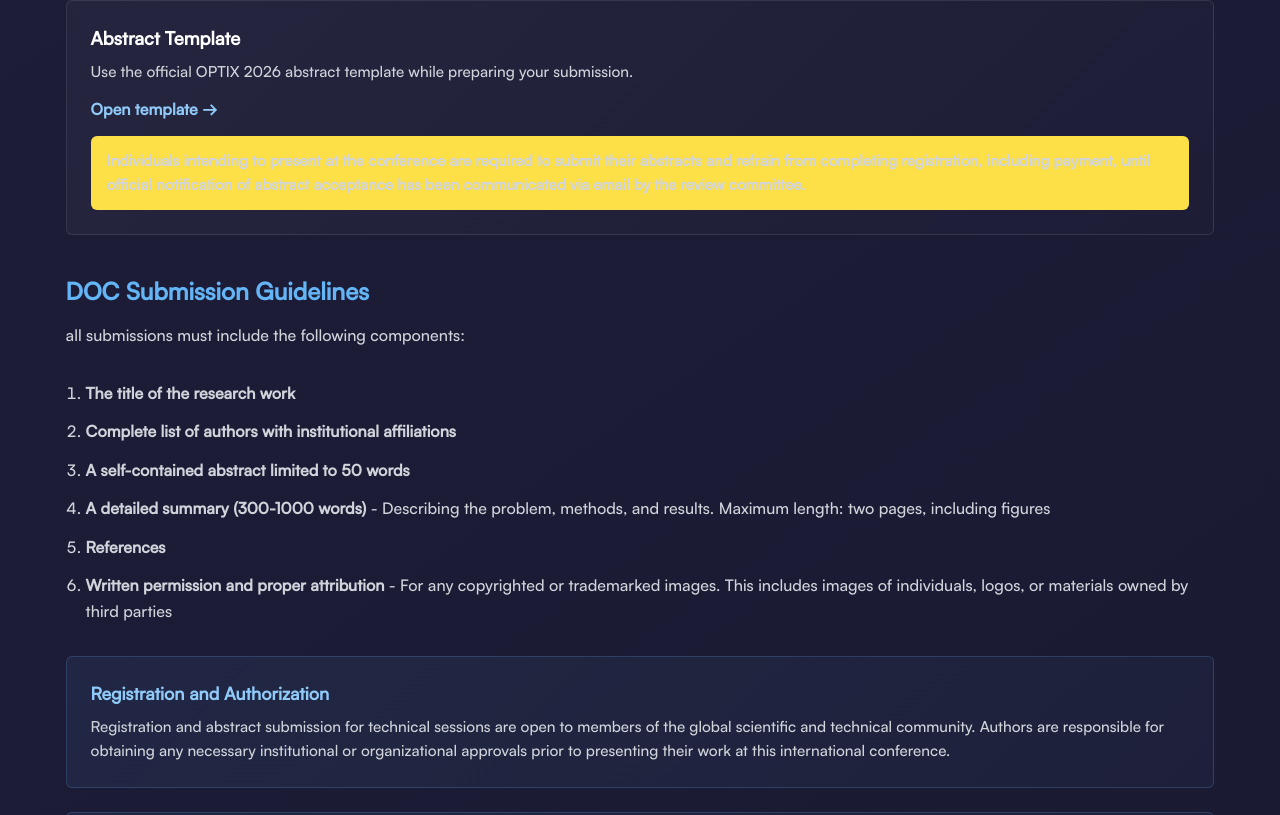
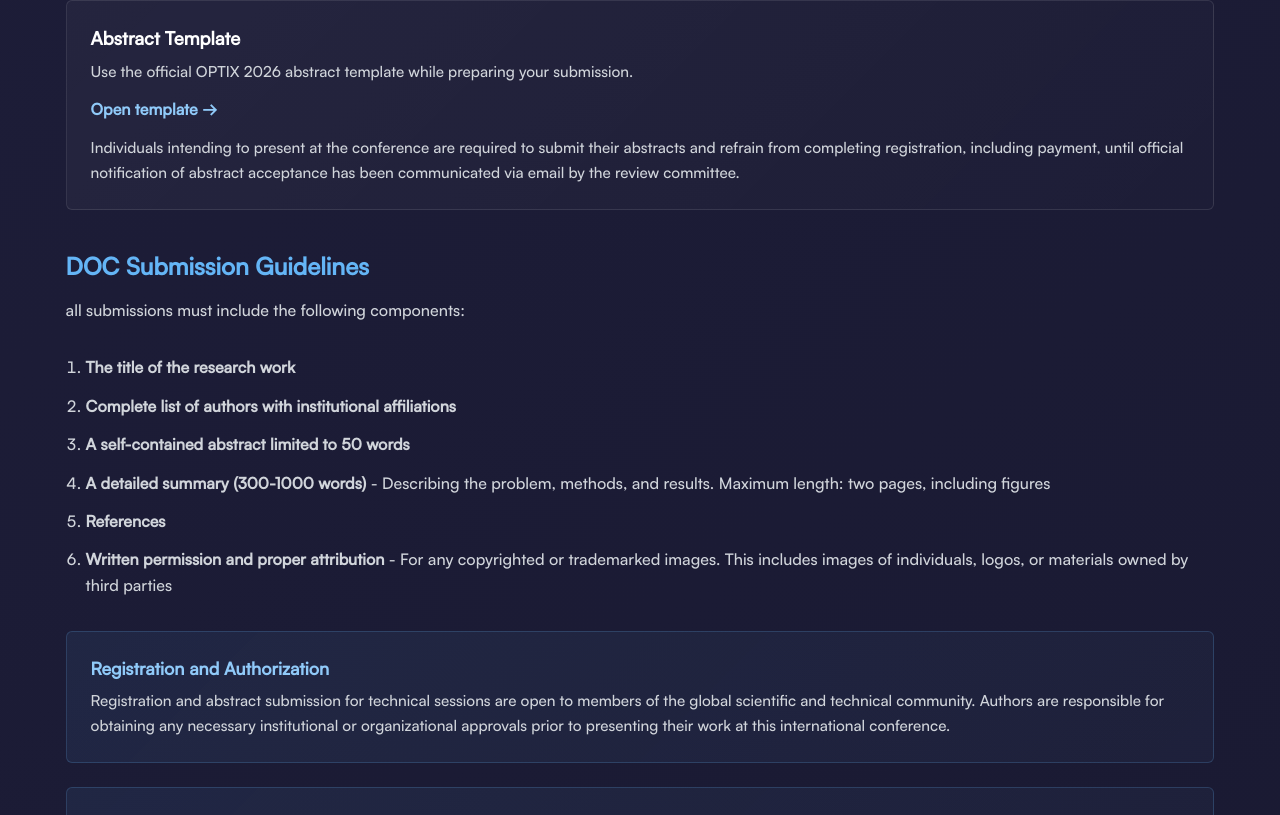
Before and after one commit to AFarHitman7/optix-conference, a React (Vite) app: page /abstract in a window 1280 px wide. Shown: the part 1545-2360 px from the top of the page. Built offline with nearby package versions, Linux system fonts and the light colour scheme; no server answers.

Commit message:
Soften presenter notice styling on abstract and register

```diff
--- a/src/pages/Abstract.module.css
+++ b/src/pages/Abstract.module.css
@@ -370,11 +370,8 @@
 
 .highlightNotice {
   margin-top: 1rem;
-  padding: 0.8rem 1rem;
-  border-radius: 6px;
-  background: #fde047;
-  color: #111827;
-  font-weight: 600;
+  color: #facc15;
+  font-weight: 400;
   line-height: 1.5;
 }
 
--- a/src/pages/Register.module.css
+++ b/src/pages/Register.module.css
@@ -187,12 +187,9 @@
 .highlightNotice {
   margin: 0.75rem auto 1rem;
   max-width: 760px;
-  background: #fde047;
-  color: #111827;
-  font-weight: 600;
+  color: #d4a900;
+  font-weight: 400;
   line-height: 1.5;
-  border-radius: 8px;
-  padding: 0.8rem 1rem;
   text-align: left;
 }
 
```
